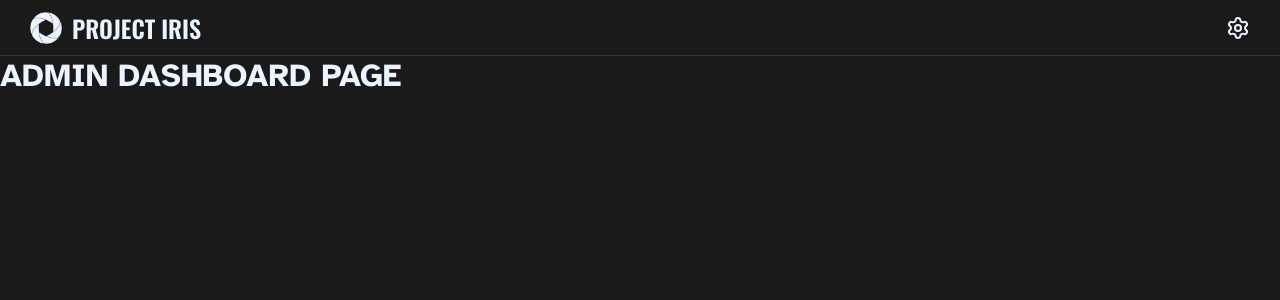
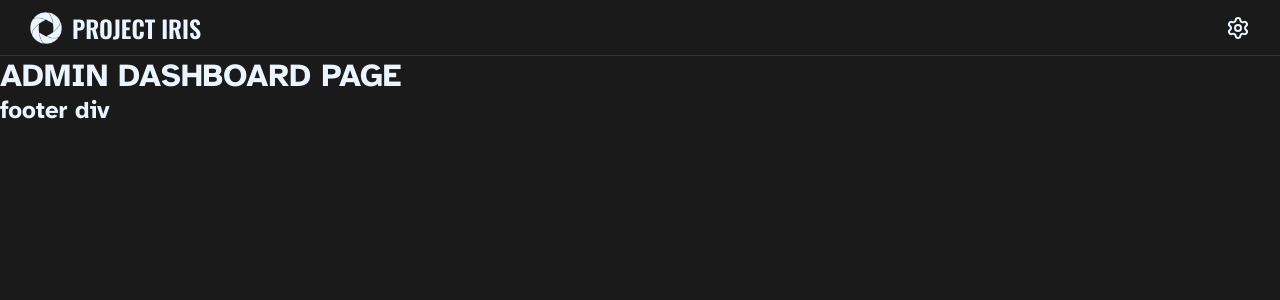
Before and after one commit to DhanushSaiCoder/Project-Iris, a React (Create React App) app in the folder frontend/: page /admin in a window 1280 px wide. Shown: the top 300 px of the page. Built offline with nearby package versions, Linux system fonts and the light colour scheme.

Commit message:
Add Footer component and apply styling; enhance HomePage layout with CSS module

```diff
--- a/frontend/src/App.js
+++ b/frontend/src/App.js
@@ -17,6 +17,7 @@
 import "./styles/variables.css"
 
 import { MobileGuard } from './utils/MobileGuard';
+import Footer from './components/Footer/Footer.jsx';
 
 const MobileLayout = () => (
     <MobileGuard>
@@ -45,6 +46,7 @@
                         <Route path="/user-monitoring" element={<UserMonitoringPage />} />
                     </Route>
                 </Routes>
+                <Footer/>
             </div>
         </Router>
     );
--- /dev/null
+++ b/frontend/src/components/Footer/Footer.jsx
@@ -0,0 +1,12 @@
+import React from 'react';
+import styles from "./Footer.module.css"
+
+const Footer = () => {
+    return (
+        <div>
+            <h2>footer div</h2>
+        </div>
+    );
+}
+
+export default Footer;
--- a/frontend/src/pages/HomePage.jsx
+++ b/frontend/src/pages/HomePage.jsx
@@ -4,7 +4,7 @@
 
 const HomePage = () => {
     return (
-        <div>
+        <div className={styles.HomePage}>
             <div className={styles.videoStreamDiv}>
                 <VideoStream />
             </div>
--- a/frontend/src/pages/HomePage.module.css
+++ b/frontend/src/pages/HomePage.module.css
@@ -1,3 +1,6 @@
+.HomePage {
+    min-height: calc(100vh - 140px);
+}
 .videoStreamDiv {
     width: 100vw;
     display: flex;
@@ -25,7 +28,7 @@
     font-size: larger;
 }
 
-.startBtnDiv{
+.startBtnDiv {
     display: flex;
     align-items: center;
     justify-content: center;
```
Also changed, not shown: frontend/src/components/Footer/Footer.module.css (added).
